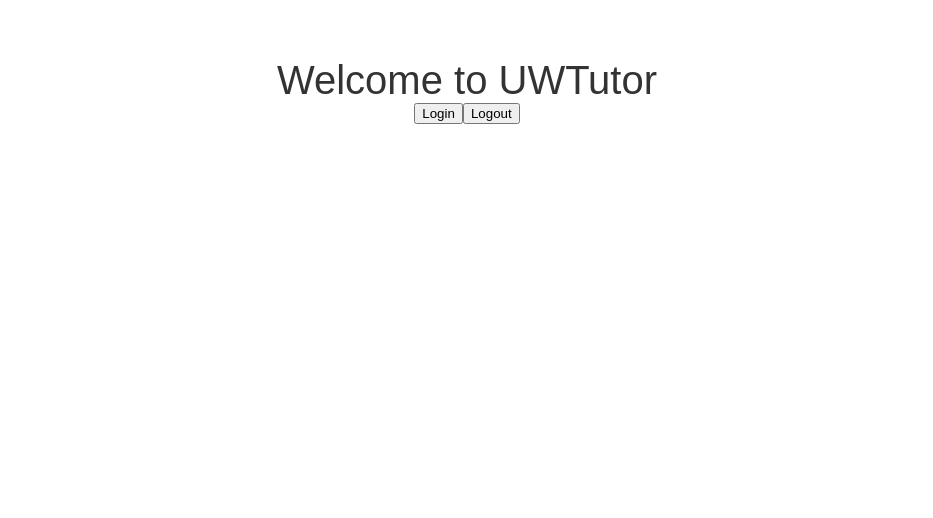
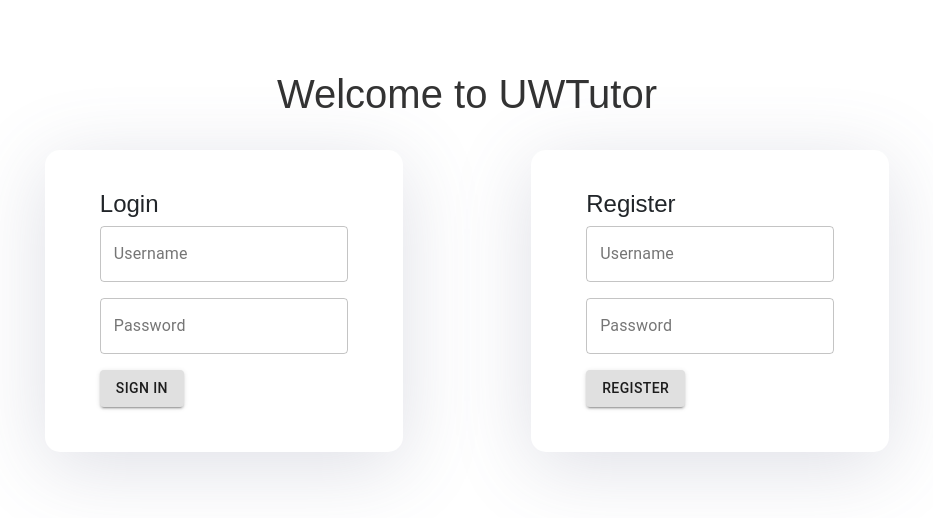
Before and after one commit to pkelaita/UWTutor, a React (Create React App) app in the folder client/: page / in a window 1280 px wide. Shown: the top 518 px of the page, without its empty margins (173-1106 px from the left). Built offline with nearby package versions, Linux system fonts and the light colour scheme; no server answers.

Commit message:
login and register panels

```diff
--- a/client/package.json
+++ b/client/package.json
@@ -3,11 +3,14 @@
   "version": "0.1.0",
   "private": true,
   "dependencies": {
+    "@material-ui/core": "^4.11.2",
     "@testing-library/jest-dom": "^5.11.8",
     "@testing-library/react": "^11.2.2",
     "@testing-library/user-event": "^12.6.0",
+    "bootstrap": "^4.5.3",
     "fbjs": "^3.0.0",
     "node-fetch": "^2.6.1",
+    "prop-types": "^15.7.2",
     "react": "^17.0.1",
     "react-dom": "^17.0.1",
     "react-redux": "^7.2.2",
--- a/client/src/App.css
+++ b/client/src/App.css
@@ -11,8 +11,60 @@
   font-size: 40px;
   color: rgba(0, 0, 0, 0.8);
   margin-top: 5%;
+  margin-bottom: 2%;
 }
 
 .App-link {
   color: #61dafb;
 }
+
+* {
+  box-sizing: border-box;
+}
+
+body {
+  min-height: 100vh;
+  display: flex;
+  font-weight: 400;
+  font-family: sans-serif;
+}
+
+body,
+html,
+.App,
+#root,
+.panel-outer {
+  width: 100%;
+  height: 80%;
+}
+
+.rowC {
+  display: flex;
+  flex-direction: row;
+  margin-left: 12%;
+  margin-right: 12%;
+}
+
+.panel-outer {
+  display: flex;
+  justify-content: center;
+  flex-direction: column;
+  text-align: left;
+}
+
+.panel-inner {
+  justify-content: center;
+  width: auto;
+  margin: auto;
+  background: #ffffff;
+  box-shadow: 0px 14px 80px rgba(92, 94, 128, 0.2);
+  padding: 40px 55px 45px 55px;
+  border-radius: 15px;
+  transition: all 0.3s;
+}
+
+.logout-button {
+   position: absolute;
+   top: 20px;
+   right: 20px;
+}
--- a/client/src/App.jsx
+++ b/client/src/App.jsx
@@ -1,42 +1,23 @@
 import React from 'react';
-import { bindActionCreators } from 'redux';
-import { connect } from 'react-redux';
 
-import * as actionCreators from './actions/userActions';
+import LogoutButton from './components/logoutButton';
+import LoginPanel from './components/loginPanel';
+import RegisterPanel from './components/registerPanel';
 
+import '../node_modules/bootstrap/dist/css/bootstrap.min.css';
 import './App.css';
 
-const id = 'kelaita';
-const password = 'asdf123';
-
-function App({ actions }) {
+function App() {
   return (
     <div className="App">
       <header className="App-header">Welcome to UWTutor</header>
-      <button
-        type="button"
-        onClick={async () => {
-          await actions.login(id, password);
-        }}
-      >
-        Login
-      </button>
-      <button
-        type="button"
-        onClick={async () => {
-          await actions.logout();
-        }}
-      >
-        Logout
-      </button>
+      <LogoutButton />
+      <div className="rowC">
+        <LoginPanel />
+        <RegisterPanel />
+      </div>
     </div>
   );
 }
 
-function mapDispatchToProps(dispatch) {
-  return {
-    actions: bindActionCreators(actionCreators, dispatch),
-  };
-}
-
-export default connect(null, mapDispatchToProps)(App);
+export default App;
--- /dev/null
+++ b/client/src/actions/requests.js
@@ -0,0 +1,35 @@
+import os from 'os';
+import * as fetch from 'node-fetch';
+
+// Determine the URL of the server for API requests
+const host = os.hostname();
+const port =
+  process.env.NODE_ENV === 'development'
+    ? process.env.REACT_APP_SERVER_DEV_PORT
+    : process.env.REACT_APP_SERVER_PORT;
+const serverURL = `http://${host || 'localhost'}:${port || 5000}`;
+
+export async function requestLogin(id, password) {
+  return fetch(`${serverURL}/login`, {
+    method: 'post',
+    body: JSON.stringify({ id, password }),
+    headers: { 'Content-Type': 'application/json' },
+  });
+}
+
+export async function requestRegister(_id, password, name) {
+  console.log(name);
+  const body = {
+    _id,
+    password,
+    name,
+    is_client: false,
+    is_tutor: false,
+    course_ids: [],
+  };
+  return fetch(`${serverURL}/users`, {
+    method: 'post',
+    body: JSON.stringify(body),
+    headers: { 'Content-Type': 'application/json' },
+  });
+}
--- a/client/src/actions/userActions.js
+++ b/client/src/actions/userActions.js
@@ -1,11 +1,12 @@
-import * as fetch from 'node-fetch';
-import serverURL from '../constants/serverURL';
-
+import { requestLogin, requestRegister } from './requests';
 import {
   LOGIN,
   LOGIN_SUCCESS,
   LOGIN_FAIL,
   LOGOUT,
+  REGISTER,
+  REGISTER_FAIL,
+  REGISTER_SUCCESS,
 } from '../constants/actionTypes';
 
 export function logout() {
@@ -19,11 +20,7 @@ export function login(userId, password) {
 
     try {
       // Authorize the user from the server
-      const response = await fetch(`${serverURL}/login`, {
-        method: 'post',
-        body: JSON.stringify({ id: userId, password }),
-        headers: { 'Content-Type': 'application/json' },
-      });
+      const response = await requestLogin(userId, password);
       const json = await response.json();
       const { id, user_success: userSuccess } = json;
 
@@ -50,3 +47,27 @@ export function login(userId, password) {
     }
   };
 }
+
+export function register(userId, password, name) {
+  return async (dispatch) => {
+    dispatch({ type: REGISTER });
+
+    try {
+      // Send user info to the server
+      const response = await requestRegister(userId, password, name);
+
+      // Handle register fail
+      if (response.status !== 200) {
+        console.log('Registration Failed');
+        dispatch({ type: REGISTER_FAIL });
+        return;
+      }
+
+      // Handle register success
+      dispatch({ type: REGISTER_SUCCESS });
+    } catch (error) {
+      console.log(error);
+      dispatch({ type: REGISTER_FAIL });
+    }
+  };
+}
--- /dev/null
+++ b/client/src/components/loginPanel.jsx
@@ -0,0 +1,72 @@
+import { React, Component } from 'react';
+import { bindActionCreators } from 'redux';
+import PropTypes from 'prop-types';
+import { connect } from 'react-redux';
+import Button from '@material-ui/core/Button/index';
+import TextField from '@material-ui/core/TextField/index';
+
+import * as actionCreators from '../actions/userActions';
+
+const defaultState = {
+  idInput: '',
+  pwInput: '',
+};
+
+class LoginPanel extends Component {
+  constructor(props) {
+    super(props);
+    this.state = defaultState;
+  }
+
+  render() {
+    const { idInput, pwInput } = this.state;
+    const { actions } = this.props;
+    return (
+      <>
+        <div className="panel-outer">
+          <div className="panel-inner">
+            <form>
+              <h4>Login</h4>
+              <div className="form-group">
+                <TextField
+                  id="id-input"
+                  label="Username"
+                  variant="outlined"
+                  value={idInput}
+                  onChange={(e) => this.setState({ idInput: e.target.value })}
+                />
+              </div>
+              <div className="form-group">
+                <TextField
+                  id="pw-input"
+                  label="Password"
+                  variant="outlined"
+                  value={pwInput}
+                  onChange={(e) => this.setState({ pwInput: e.target.value })}
+                />
+              </div>
+              <Button
+                variant="contained"
+                onClick={() => actions.login(idInput, pwInput)}
+              >
+                Sign in
+              </Button>
+            </form>
+          </div>
+        </div>
+      </>
+    );
+  }
+}
+
+LoginPanel.propTypes = {
+  actions: PropTypes.objectOf(PropTypes.func).isRequired,
+};
+
+function mapDispatchToProps(dispatch) {
+  return {
+    actions: bindActionCreators(actionCreators, dispatch),
+  };
+}
+
+export default connect(null, mapDispatchToProps)(LoginPanel);
--- /dev/null
+++ b/client/src/components/logoutButton.jsx
@@ -0,0 +1,37 @@
+import { React } from 'react';
+import { bindActionCreators } from 'redux';
+import PropTypes from 'prop-types';
+import { connect } from 'react-redux';
+import Button from '@material-ui/core/Button/index';
+
+import * as actionCreators from '../actions/userActions';
+
+function LogoutButton({ visible, actions }) {
+  const button = (
+    <div className="logout-button">
+      <Button variant="contained" onClick={actions.logout}>
+        Log Out
+      </Button>
+    </div>
+  );
+  return visible ? button : null;
+}
+
+LogoutButton.propTypes = {
+  visible: PropTypes.bool.isRequired,
+  actions: PropTypes.objectOf(PropTypes.func).isRequired,
+};
+
+function mapStateToProps(state) {
+  return {
+    visible: !!state.user.id,
+  };
+}
+
+function mapDispatchToProps(dispatch) {
+  return {
+    actions: bindActionCreators(actionCreators, dispatch),
+  };
+}
+
+export default connect(mapStateToProps, mapDispatchToProps)(LogoutButton);
--- /dev/null
+++ b/client/src/components/registerPanel.jsx
@@ -0,0 +1,76 @@
+import { React, Component } from 'react';
+import { bindActionCreators } from 'redux';
+import PropTypes from 'prop-types';
+import { connect } from 'react-redux';
+import Button from '@material-ui/core/Button/index';
+import TextField from '@material-ui/core/TextField/index';
+
+import * as actionCreators from '../actions/userActions';
+
+const defaultState = {
+  idInput: '',
+  pwInput: '',
+  nameInput: 'Test Value',
+};
+
+class RegisterPanel extends Component {
+  constructor(props) {
+    super(props);
+    this.state = defaultState;
+  }
+
+  render() {
+    const { idInput, pwInput, nameInput } = this.state;
+    const { actions } = this.props;
+    return (
+      <>
+        <div className="panel-outer">
+          <div className="panel-inner">
+            <form>
+              <h4>Register</h4>
+              <div className="form-group">
+                <TextField
+                  id="id-input"
+                  label="Username"
+                  variant="outlined"
+                  value={idInput}
+                  onChange={(e) => this.setState({ idInput: e.target.value })}
+                />
+              </div>
+              <div className="form-group">
+                <TextField
+                  id="pw-input"
+                  label="Password"
+                  variant="outlined"
+                  value={pwInput}
+                  onChange={(e) => this.setState({ pwInput: e.target.value })}
+                />
+              </div>
+              <Button
+                variant="contained"
+                onClick={() => {
+                  console.log(nameInput);
+                  actions.register(idInput, pwInput, nameInput);
+                }}
+              >
+                Register
+              </Button>
+            </form>
+          </div>
+        </div>
+      </>
+    );
+  }
+}
+
+RegisterPanel.propTypes = {
+  actions: PropTypes.objectOf(PropTypes.func).isRequired,
+};
+
+function mapDispatchToProps(dispatch) {
+  return {
+    actions: bindActionCreators(actionCreators, dispatch),
+  };
+}
+
+export default connect(null, mapDispatchToProps)(RegisterPanel);
--- a/client/src/constants/serverURL.js
+++ /dev/null
@@ -1,9 +0,0 @@
-import os from 'os';
-
-const host = os.hostname();
-const port =
-  process.env.NODE_ENV === 'development'
-    ? process.env.REACT_APP_SERVER_DEV_PORT
-    : process.env.REACT_APP_SERVER_PORT;
-
-export default `http://${host || 'localhost'}:${port || 5000}`;
--- a/client/src/index.css
+++ /dev/null
@@ -1,13 +0,0 @@
-body {
-  margin: 0;
-  font-family: -apple-system, BlinkMacSystemFont, 'Segoe UI', 'Roboto', 'Oxygen',
-    'Ubuntu', 'Cantarell', 'Fira Sans', 'Droid Sans', 'Helvetica Neue',
-    sans-serif;
-  -webkit-font-smoothing: antialiased;
-  -moz-osx-font-smoothing: grayscale;
-}
-
-code {
-  font-family: source-code-pro, Menlo, Monaco, Consolas, 'Courier New',
-    monospace;
-}
--- a/client/src/index.js
+++ b/client/src/index.js
@@ -2,7 +2,6 @@ import React from 'react';
 import ReactDOM from 'react-dom';
 import { Provider } from 'react-redux';
 
-import './index.css';
 import App from './App';
 import store from './store';
 
```
Also changed, not shown: 2 other files (tests, documents, lock files or other folders).
